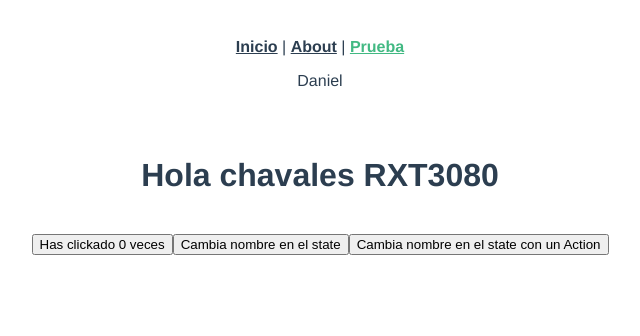
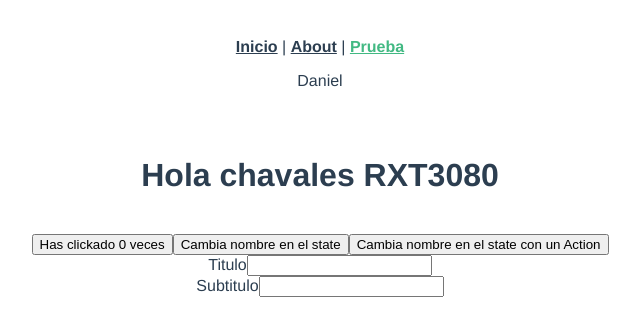
Before and after one commit to daranaboza/pruebavue, a Vue app: page /prueba in a window 1280 px wide. Shown: the top 336 px of the page, without its empty margins (320-960 px from the left). Built offline with nearby package versions, Linux system fonts and the light colour scheme.

Commit message:
BasicInput

```diff
--- /dev/null
+++ b/src/components/BaseInput.vue
@@ -0,0 +1,35 @@
+<template>
+  <div>
+    <label v-if="label">{{ label }}</label>
+<!--    Se puede bindear desde el padre al hijo de estas 2 formas-->
+<!--    <input type="text" :value="value" @input="returnValue">-->
+    <input type="text" v-model="value" @input="returnValue">
+  </div>
+</template>
+
+<script>
+export default {
+  name: "BaseInput",
+  props: ['label'],
+  data() {
+    return {
+      value: '',
+    }
+  },
+  methods: {
+    returnValue() {
+      /*
+      Podemos usar eventos personalizados (véase 'pepe') o el evento input prefefinido por 'VUE' que se encarga de recibir el 'value' en el padre y se puede usar
+      con 'v-model'
+       */
+      // this.value = event.target.value
+      // return this.$emit('pepe', this.value)
+      return this.$emit('input',this.value)
+    }
+  }
+}
+</script>
+
+<style scoped>
+
+</style>
--- a/src/views/PruebaView.vue
+++ b/src/views/PruebaView.vue
@@ -10,15 +10,28 @@
     <input @click="count" type="button" :value="'Has clickado '+ numeroVeces +' veces'">
     <input @click="changeNameUserMutation" type="button" :value="'Cambia nombre en el state'">
     <input @click="changeNameFunctionAction" type="button" :value="'Cambia nombre en el state con un Action'">
+    <br>
+<!--    Uso de evento personalizado para recoger valores de un componente hijo-->
+<!--    <BaseInput label="Prueba"  @pepe="actualiza"></BaseInput>-->
+<!--    Uso de v-model para bindear los datos recibidos desde el componente hijo-->
+    <BaseInput label="Titulo"  v-model="title"></BaseInput>
+    <BaseInput label="Subtitulo"  v-model="subtitle"></BaseInput>
+    <p>{{title}}</p>
+    <p>{{subtitle}}</p>
   </div>
 </template>
 
 <script>
+import BaseInput from "@/components/BaseInput";
 export default {
   name: "PruebaView",
+  components: {BaseInput},
   data() {
     return {
       numeroVeces: 0,
+      title:'',
+      subtitle:''
+
     }
   },
   //Aqí se declaran los métodos o funciones
@@ -35,7 +48,11 @@ export default {
     changeNameFunctionAction() {
       //Esta función hace una llamada a un "action" de 'Vuex' en el 'store', es la manera recomendable de hacer cambios en el 'store'
       this.$store.dispatch('changeNameAction')
-    }
+    },
+    //Ejemplo de uso de función personalizada para actualizar 'title' en la vista
+// actualiza(value){
+//       this.title= value
+// }
   },
   //Otro "tipo de funciones" la mayor diferencia es que sus resultados se cachean y solo se ejecutan cuando ha habido un cambio en sus propiedades, en el caso de los 'state' de 'Vuex' => ver 'computed en NavBar.vue'
   //Nota: Se puede observar en algunas ocasiones que se usa como si fuera la propiedad "data"
@@ -44,7 +61,7 @@ export default {
     //Esto devuelve un state de un modulo en 'store.js'
     nameProduct() {
       return this.$store.state.firstModule.product.name
-    }
+    },
   }
 }
 </script>
```
